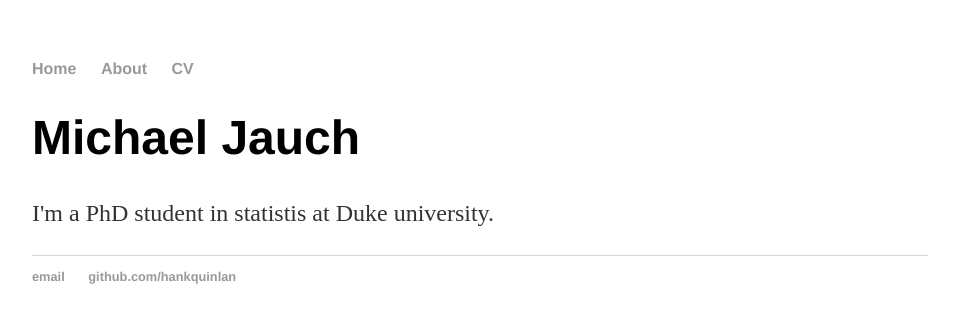
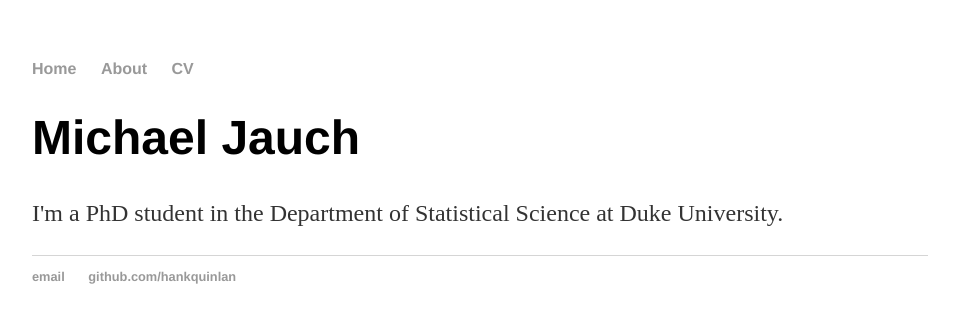
Before and after one commit to michaeljauch/michaeljauch.github.io, a Jekyll site: the page built from index.html, in a window 1280 px wide. Shown: the top 323 px of the page, without its empty margins (160-1119 px from the left). Built offline with Jekyll 4.4.1, drawn with Linux system fonts in a browser that asks for light colours.

Commit message:
Update index.html

```diff
--- a/index.html
+++ b/index.html
@@ -4,5 +4,5 @@ title: Hank Quinlan, Horrible Cop
 ---
 <div class="blurb">
 	<h1>Michael Jauch</h1>
-	<p>I'm a PhD student in statistis at Duke university.</p>
+	<p>I'm a PhD student in the Department of Statistical Science at Duke University.</p>
 </div><!-- /.blurb -->
```
